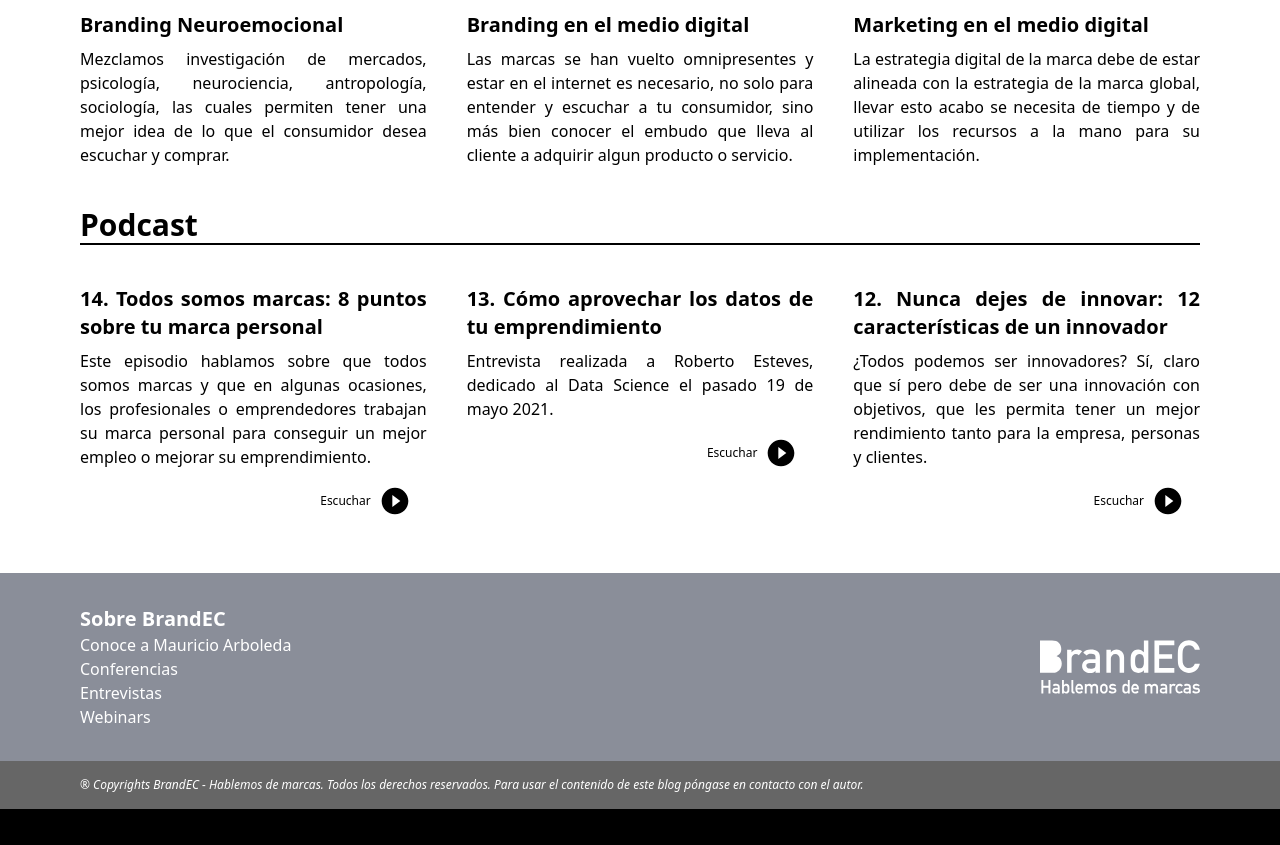
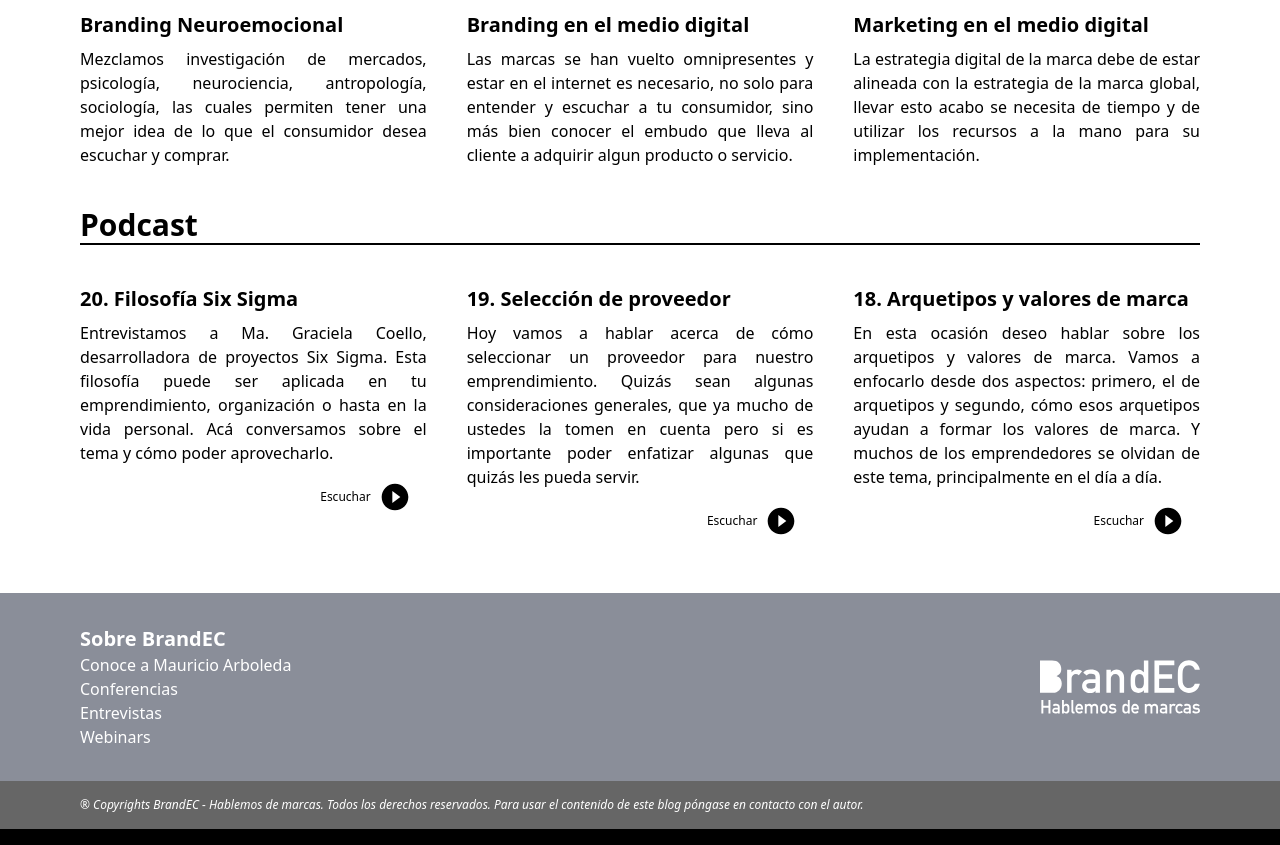
Before and after one commit to seosemec/hablemosdemarcas-homepage, a website built with Vite: page src/index.pug in a window 1280 px wide. Shown: the part 1300-2145 px from the top of the page. Built offline with nearby package versions, Linux system fonts and the light colour scheme.

Commit message:
updates latest podcast

```diff
--- a/src/index.pug
+++ b/src/index.pug
@@ -114,24 +114,24 @@ html(lang="es")
       h3.section__tille Podcast
       .podcasts__preview__list
         .podcast_preview
-          .podcast_tittle 14. Todos somos marcas: 8 puntos sobre tu marca personal
-          .podcast_description Este episodio hablamos sobre que todos somos marcas y que en algunas ocasiones, los profesionales o emprendedores trabajan su marca personal para conseguir un mejor empleo o mejorar su emprendimiento.
+          .podcast_tittle 20. Filosofía Six Sigma
+          .podcast_description Entrevistamos a Ma. Graciela Coello, desarrolladora de proyectos Six Sigma. Esta filosofía puede ser aplicada en tu emprendimiento, organización o hasta en la vida personal. Acá conversamos sobre el tema y cómo poder aprovecharlo.
           a(href="https://open.spotify.com/episode/3bAU52cbniSZD5pPyVYOum?si=wTpd-IHoS56aJep2LSdUGA", aria-label="Escuchar Podcast").podcast_button
             span Escuchar
             svg(xmlns='http://www.w3.org/2000/svg', height='24px', viewbox='0 0 24 24', width='24px', fill='#000000')
               path(d='M0 0h24v24H0V0z', fill='none')
               path(d='M12 2C6.48 2 2 6.48 2 12s4.48 10 10 10 10-4.48 10-10S17.52 2 12 2zm-2 14.5v-9l6 4.5-6 4.5z')
         .podcast_preview
-          .podcast_tittle 13. Cómo aprovechar los datos de tu emprendimiento
-          .podcast_description Entrevista realizada a Roberto Esteves, dedicado al Data Science el pasado 19 de mayo 2021.
+          .podcast_tittle 19. Selección de proveedor
+          .podcast_description Hoy vamos a hablar acerca de cómo seleccionar un proveedor para nuestro emprendimiento. Quizás sean algunas consideraciones generales, que ya mucho de ustedes la tomen en cuenta pero si es importante poder enfatizar algunas que quizás les pueda servir.
           a(href="https://open.spotify.com/episode/3bAU52cbniSZD5pPyVYOum?si=wTpd-IHoS56aJep2LSdUGA", aria-label="Escuchar Podcast").podcast_button
             span Escuchar
             svg(xmlns='http://www.w3.org/2000/svg', height='24px', viewbox='0 0 24 24', width='24px', fill='#000000')
               path(d='M0 0h24v24H0V0z', fill='none')
               path(d='M12 2C6.48 2 2 6.48 2 12s4.48 10 10 10 10-4.48 10-10S17.52 2 12 2zm-2 14.5v-9l6 4.5-6 4.5z')
         .podcast_preview
-          .podcast_tittle 12. Nunca dejes de innovar: 12 características de un innovador
-          .podcast_description ¿Todos podemos ser innovadores? Sí, claro que sí pero debe de ser una innovación con objetivos, que les permita tener un mejor rendimiento tanto para la empresa, personas y clientes.
+          .podcast_tittle 18. Arquetipos y valores de marca
+          .podcast_description En esta ocasión deseo hablar sobre los arquetipos y valores de marca. Vamos a enfocarlo desde dos aspectos: primero, el de arquetipos y segundo, cómo esos arquetipos ayudan a formar los valores de marca. Y muchos de los emprendedores se olvidan de este tema, principalmente en el día a día.
           a(href="https://open.spotify.com/episode/0KC1DKXRjwElsuLUwtHOQi?si=2Dd7G8OiRlCYHHrLMIzgpg", aria-label="Escuchar Podcast").podcast_button
             span Escuchar
             svg(xmlns='http://www.w3.org/2000/svg', height='24px', viewbox='0 0 24 24', width='24px', fill='#000000')
```
Also changed, not shown: build/_dist/index.html, 2 other files.
